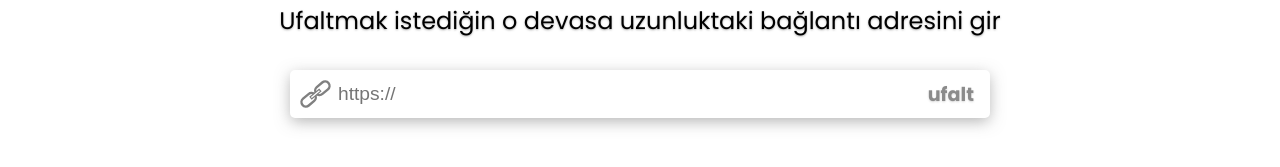
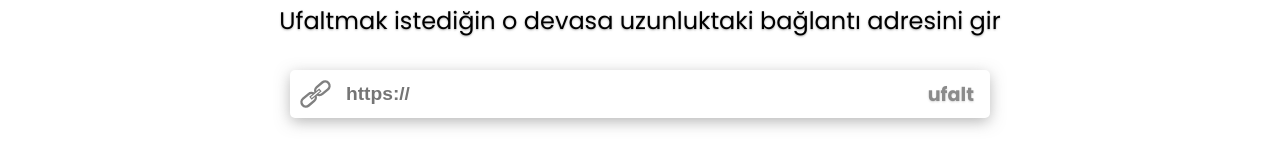
Before and after one commit to tarikcaliskan/ufak.ca, a React (Create React App) app: page / in a window 1280 px wide. Shown: the part 387-554 px from the top of the page. Built offline with nearby package versions, Linux system fonts and the light colour scheme.

Commit message:
font weight and padding changing from input

```diff
--- a/src/App.css
+++ b/src/App.css
@@ -130,13 +130,15 @@ h1, h2 {
 .inputURL {
   height: 3rem;
   font-size: 1.2rem;
-  padding-left: 3rem;
+  padding-left: 3.5rem;
+  padding-right: 4.5rem;
   border: none;
   width: 100%;
   border-radius: 5px;
   -webkit-box-shadow:  0px 4px 15px -1px rgba(100,100,100,0.5);
   -moz-box-shadow:  0px 4px 15px -1px rgba(100,100,100,0.5);
   box-shadow: 0px 4px 15px -1px rgba(100,100,100,0.5);
+  font-weight: bold;
 }
 
 .convert-button {
```
